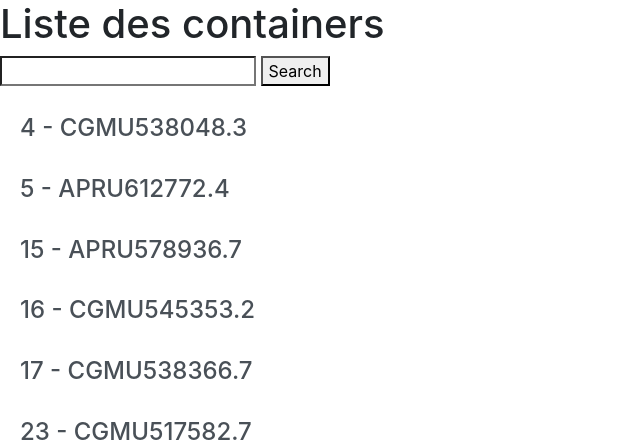
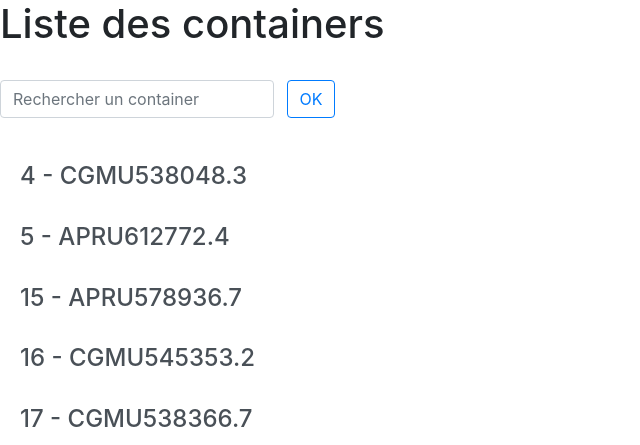
Before and after one commit to AymericLeFeyer/SmartFresh, a Django app: page /SmartFreshApp/ in a window 1280 px wide. Shown: the top 445 px of the page, without its empty margins (0-640 px from the left). Run offline with Django 3.2, Linux system fonts and the light colour scheme; data comes from the database, SQL or seed files in the repository; some libraries are stand-ins or nearby versions.

Commit message:
Research Bar

```diff
--- a/SmartFreshApp/templates/SmartFreshApp/index.html
+++ b/SmartFreshApp/templates/SmartFreshApp/index.html
@@ -8,15 +8,17 @@
 
 <body>
     <h1>Liste des containers</h1>
-<form class="add_your_class" method="GET" action="" >
-    <input class="add_your_class" type="search" name="search">
-    <button class="add_your_class" type="submit"> Search </button>
+
+<form class="form-inline"  action="../research/" method="GET" style="display:block;margin-top: 2rem;margin-bottom: 2rem">
+      <input class="form-control mr-sm-2" type="text" placeholder="Rechercher un container" aria-label="Recherche" id="recherche" name="form" value="{{recherche}}">
+      <button class="btn btn-outline-primary" type="submit">OK</button>
 </form>
+
 {% if containerList %}
     <ul class="list-group list-group-flush">
     {% for container in containerList %}
         <li>
-            <h4><a class="list-group-item list-group-item-action" href="/SmartFreshApp/{{container.numLot}}/">{{container}} </a></h4>
+            <h4><a class="list-group-item list-group-item-action" href="/SmartFreshApp/search/{{container.numLot}}/">{{container}} </a></h4>
         </li>
     {% endfor %}
     </ul>
--- a/SmartFreshApp/urls.py
+++ b/SmartFreshApp/urls.py
@@ -4,6 +4,7 @@ from . import views
 
 urlpatterns = [
     path('', views.allContainers, name='allContainers'),
-    path('<int:container_id>/', views.container, name='container'),
-    path('<str:container_name>/', views.containerByName, name='containerByName'),
+    path('research/', views.research, name='research'),
+    path('search/<int:container_id>/', views.container, name='container'),
+    path('search/<str:container_name>/', views.containerByName, name='containerByName'),
 ]
--- a/SmartFreshApp/views.py
+++ b/SmartFreshApp/views.py
@@ -1,6 +1,5 @@
 from django.http import HttpResponse
 from django.template import loader
-from django.views.generic import ListView
 
 from .models import Container, Score
 
@@ -56,17 +55,17 @@ def homepage(request):
     return HttpResponse(template.render({}, request))
 
 
-class SearchView(ListView):
-    model = Container
-    template_name = 'SmartFreshApp/search.html'
-    context_object_name = 'all_search_results'
-
-    def get_queryset(self):
-        result = super(SearchView, self).get_queryset()
-        query = self.request.GET.get('search')
-        if query:
-            postresult = Container.objects.filter(numContainer__contains=query)
-            result = postresult
+def research(request):
+    if request.method == 'GET':
+        form = request.GET['form']
+        if form == '':
+            containers = Container.objects.all()
         else:
-            result = None
-        return result
+            containers = Container.objects.filter(numContainer__contains=form)
+    else:
+        containers = Container.objects.all()
+    template = loader.get_template('SmartFreshApp/index.html')
+    context = {
+        'containerList': containers,
+    }
+    return HttpResponse(template.render(context, request))
```
